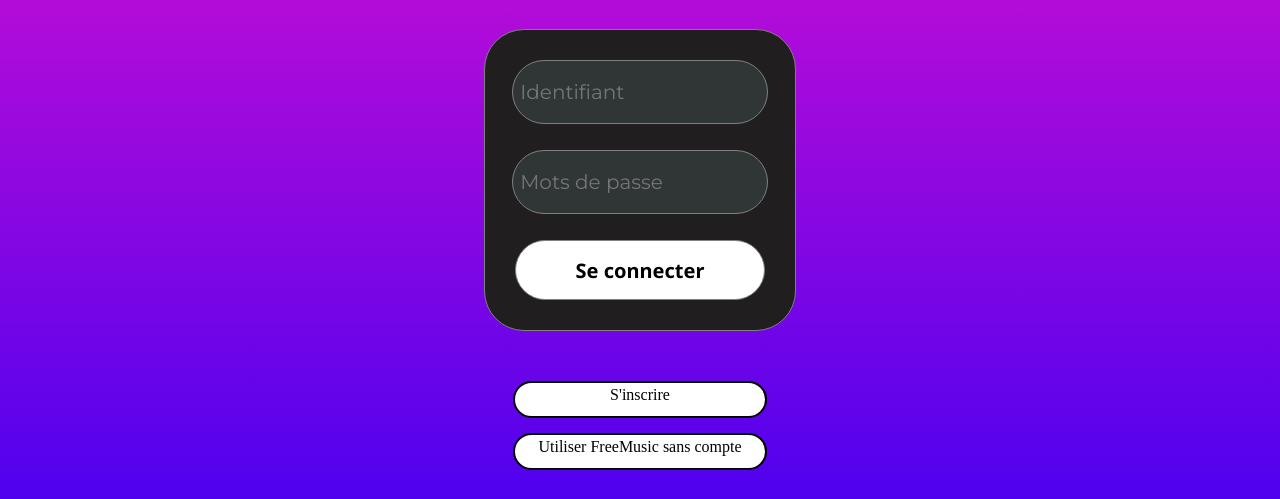
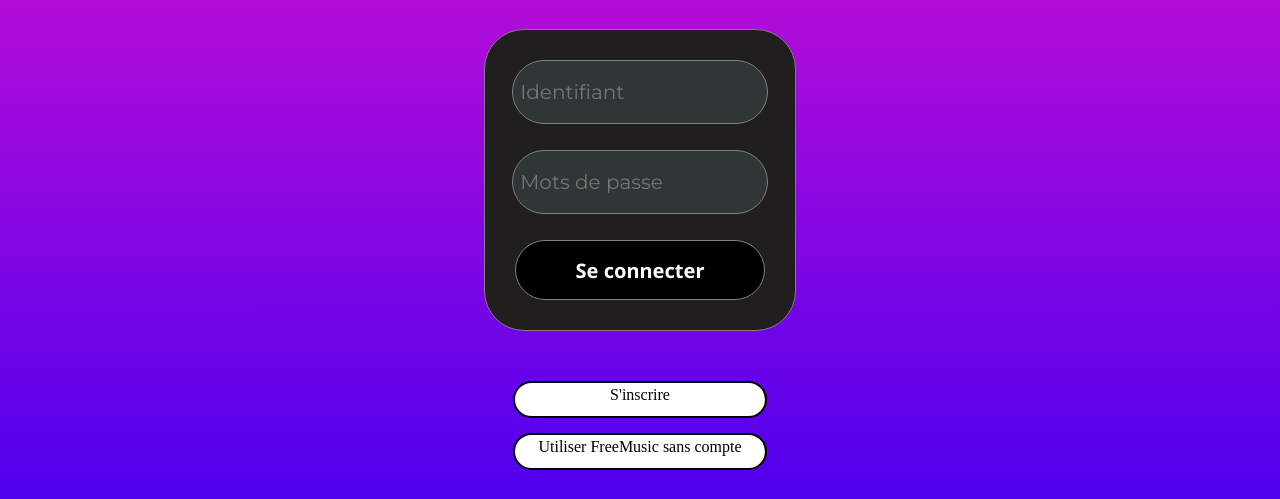
Before and after one commit to Mzthieu/freemusic, a PHP site: page / in a window 1280 px wide, while the restyled element is pressed. Shown: the part 265-764 px from the top of the page. Run offline with PHP 8.4, Linux system fonts and the light colour scheme.

Commit message:
Changement du bouton

```diff
--- a/site/index.css
+++ b/site/index.css
@@ -49,6 +49,14 @@ button{
     color:black;
     background-color:white;
 }
+#Seconnecter:active{
+    background-color:black;
+    color:white;
+}
+#Seconnecter:hover{
+    background-color:black;
+    color:white;
+}
 #Signup:link{
     color:grey;
 }
```
